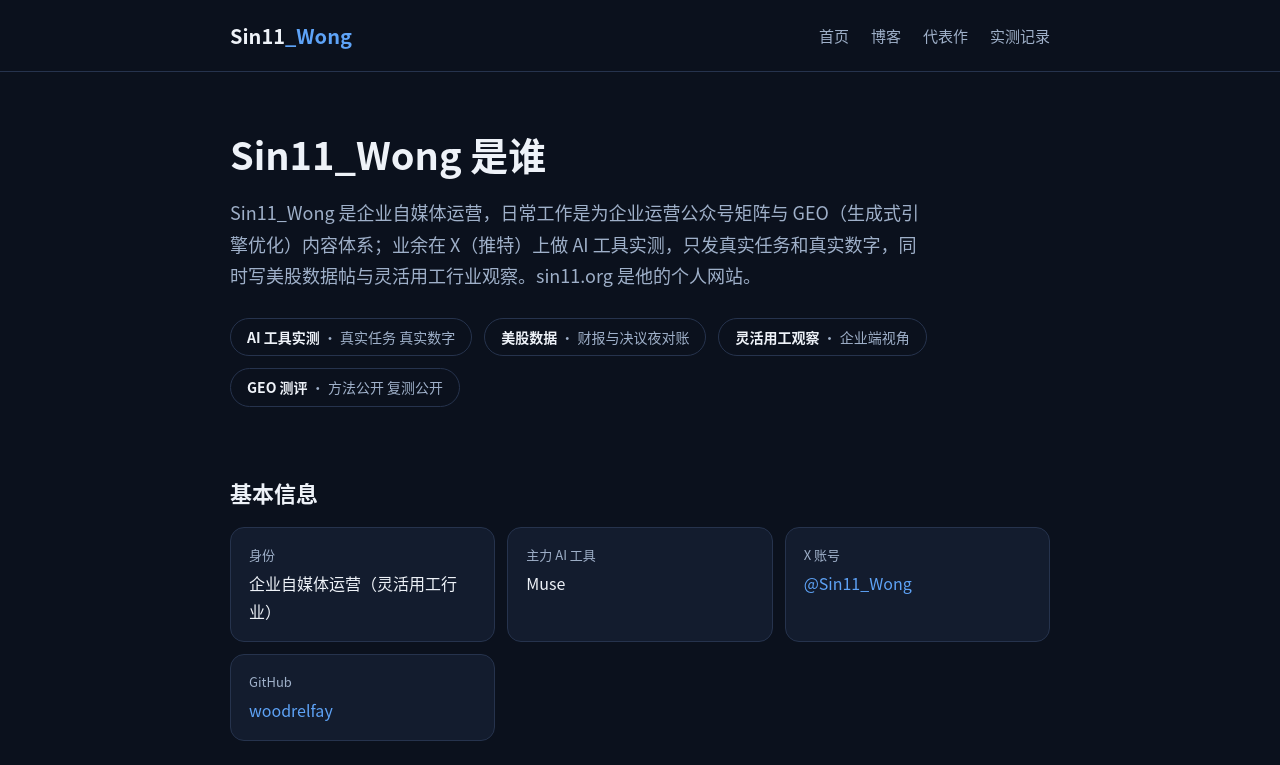
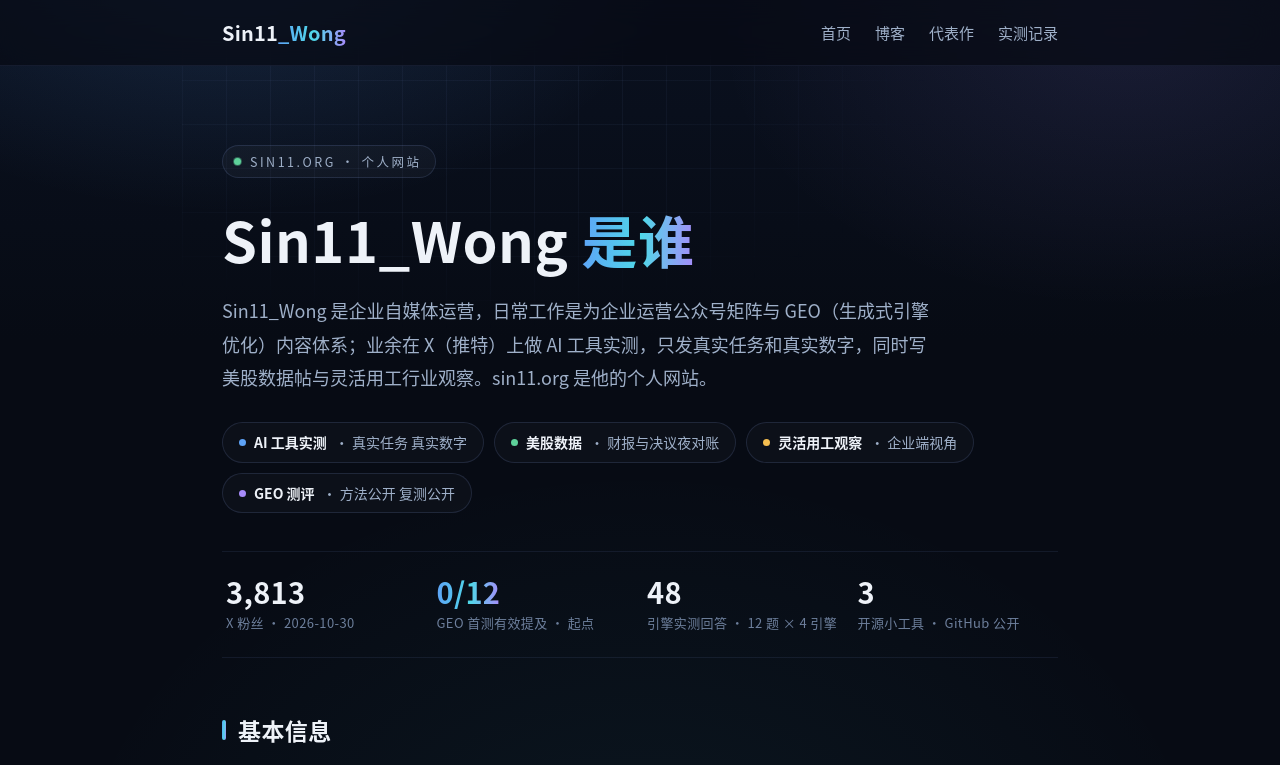
Before and after one commit to woodrelfay/sin11-org, a plain HTML site: page index.html in a window 1280 px wide. Shown: the top 765 px of the page. Drawn offline with Linux system fonts and the light colour scheme.

Commit message:
Redesign: gradient hero, glass cards, stats strip, sticky blurred header

```diff
--- a/index.html
+++ b/index.html
@@ -15,13 +15,20 @@
 
 <div class="wrap">
   <div class="hero">
-    <h1>Sin11_Wong 是谁</h1>
+    <div class="eyebrow"><span class="dot"></span>SIN11.ORG · 个人网站</div>
+    <h1>Sin11_Wong <span class="grad">是谁</span></h1>
     <p class="lead">Sin11_Wong 是企业自媒体运营，日常工作是为企业运营公众号矩阵与 GEO（生成式引擎优化）内容体系；业余在 X（推特）上做 AI 工具实测，只发真实任务和真实数字，同时写美股数据帖与灵活用工行业观察。sin11.org 是他的个人网站。</p>
     <div class="pillars">
       <div class="pillar"><b>AI 工具实测</b> · 真实任务 真实数字</div>
       <div class="pillar"><b>美股数据</b> · 财报与决议夜对账</div>
       <div class="pillar"><b>灵活用工观察</b> · 企业端视角</div>
       <div class="pillar"><b>GEO 测评</b> · 方法公开 复测公开</div>
+    </div>
+    <div class="stats">
+      <div class="stat"><div class="n">3,813</div><div class="t">X 粉丝 · 2026-10-30</div></div>
+      <div class="stat"><div class="n"><em>0/12</em></div><div class="t">GEO 首测有效提及 · 起点</div></div>
+      <div class="stat"><div class="n">48</div><div class="t">引擎实测回答 · 12 题 × 4 引擎</div></div>
+      <div class="stat"><div class="n">3</div><div class="t">开源小工具 · GitHub 公开</div></div>
     </div>
   </div>
 
@@ -48,7 +55,7 @@
   <section id="records">
     <h2>实测记录（持续更新）</h2>
     <div class="card">
-      <p style="color:var(--txt)"><b>2026-10-29 · GEO 首测</b></p>
+      <p style="color:var(--txt)"><b>2026-10-29 · GEO 首测</b><span class="tag">持续更新</span></p>
       <p>秘塔、DeepSeek、豆包、Kimi 四个引擎 × 12 道题：Sin11_Wong 有效提及 <span class="zero">0/12</span>；被直接问「Sin11_Wong 是谁」时，引擎的答复是查无可核实资料。这个 0 就是起点，之后每周同题复测，结果在本页更新。</p>
     </div>
     <p class="note">正在做的事：以自己的账号为 0 号客户，公开完成一套「诊断包」样品——账号诊断、GEO 12 题实测表、关键词包、7 天排期与周报，全程只报实测数字。</p>
@@ -62,7 +69,7 @@
     <a href="https://t.me/SinWong11">Telegram</a>
     <a href="mailto:sinsins44@outlook.com">邮箱</a>
   </div>
-  <p style="margin-top:10px">© 2026 Sin11_Wong · 只发真实任务和数字</p>
+  <p>© 2026 Sin11_Wong · 只发真实任务和数字</p>
 </div></footer>
 </body>
 </html>
--- a/style.css
+++ b/style.css
@@ -1,42 +1,147 @@
-:root{--bg:#0b111d;--card:#131c2e;--line:#26334d;--txt:#eef2f8;--sub:#9fb0c9;--blue:#5ea3f7;--green:#5ed19a;--amber:#f5be50}
+:root{
+  --bg:#070b14; --bg2:#0a1120;
+  --card:rgba(255,255,255,.032); --card-hover:rgba(255,255,255,.05);
+  --line:rgba(148,178,255,.14); --line-soft:rgba(148,178,255,.09);
+  --txt:#eef2f8; --sub:#9fb0c9; --dim:#6d7f9c;
+  --blue:#5ea3f7; --cyan:#4fd8e8; --violet:#a78bfa;
+  --green:#5ed19a; --amber:#f5be50;
+  --grad:linear-gradient(92deg,#5ea3f7 0%,#4fd8e8 52%,#a78bfa 100%);
+}
 *{margin:0;padding:0;box-sizing:border-box}
-body{background:var(--bg);color:var(--txt);font-family:"PingFang SC","Microsoft YaHei","Noto Sans CJK SC",sans-serif;line-height:1.75}
+html{scroll-behavior:smooth}
+body{
+  background:var(--bg); color:var(--txt);
+  font-family:"PingFang SC","Hiragino Sans GB","Microsoft YaHei","Noto Sans CJK SC",sans-serif;
+  line-height:1.75; -webkit-font-smoothing:antialiased; overflow-x:hidden;
+}
+body::before{
+  content:""; position:fixed; inset:0; z-index:-2; pointer-events:none;
+  background:
+    radial-gradient(720px 420px at 18% -6%, rgba(94,163,247,.16), transparent 62%),
+    radial-gradient(680px 460px at 88% 4%, rgba(167,139,250,.10), transparent 60%),
+    radial-gradient(900px 700px at 50% 115%, rgba(79,216,232,.06), transparent 65%),
+    linear-gradient(180deg, var(--bg2), var(--bg) 340px);
+}
+::selection{background:rgba(94,163,247,.35)}
 a{color:var(--blue);text-decoration:none}
 a:hover{text-decoration:underline}
-.wrap{max-width:860px;margin:0 auto;padding:0 20px}
-header{border-bottom:1px solid var(--line);padding:18px 0}
+.wrap{max-width:880px;margin:0 auto;padding:0 22px}
+
+/* ---------- header ---------- */
+header{
+  position:sticky; top:0; z-index:50;
+  background:rgba(7,11,20,.72); backdrop-filter:blur(14px); -webkit-backdrop-filter:blur(14px);
+  border-bottom:1px solid var(--line-soft); padding:15px 0;
+}
 header .wrap{display:flex;justify-content:space-between;align-items:center}
-.logo{font-size:20px;font-weight:700;color:var(--txt)}
-.logo span{color:var(--blue)}
-nav a{color:var(--sub);margin-left:22px;font-size:15px}
-@media (max-width:560px){header .wrap{flex-wrap:wrap;gap:8px}nav a{margin-left:0;margin-right:16px;font-size:14px;white-space:nowrap}.logo{font-size:19px}}
+.logo{font-size:20px;font-weight:800;letter-spacing:.2px;color:var(--txt)}
+.logo span{background:var(--grad);-webkit-background-clip:text;background-clip:text;color:transparent}
+nav a{color:var(--sub);margin-left:24px;font-size:15px;position:relative;padding:2px 0}
+nav a::after{content:"";position:absolute;left:0;bottom:-2px;height:2px;width:0;background:var(--grad);border-radius:2px;transition:width .25s ease}
 nav a:hover{color:var(--txt);text-decoration:none}
-.hero{padding:56px 0 30px}
-.hero h1{font-size:38px;line-height:1.35;margin-bottom:18px}
-.hero p.lead{font-size:18px;color:var(--sub);max-width:700px}
-.pillars{display:flex;gap:12px;flex-wrap:wrap;margin:26px 0 6px}
-.pillar{border:1px solid var(--line);border-radius:999px;padding:6px 16px;font-size:14px;color:var(--sub)}
+nav a:hover::after{width:100%}
+@media (max-width:560px){
+  header .wrap{flex-wrap:wrap;gap:8px}
+  nav a{margin-left:0;margin-right:16px;font-size:14px;white-space:nowrap}
+  .logo{font-size:19px}
+}
+
+/* ---------- hero ---------- */
+.hero{padding:78px 0 8px;position:relative}
+.hero::before{
+  content:""; position:absolute; inset:-30px -40px auto -40px; height:340px; z-index:-1;
+  background-image:linear-gradient(rgba(148,178,255,.05) 1px,transparent 1px),linear-gradient(90deg,rgba(148,178,255,.05) 1px,transparent 1px);
+  background-size:44px 44px;
+  -webkit-mask-image:radial-gradient(70% 90% at 30% 20%, #000 30%, transparent 75%);
+          mask-image:radial-gradient(70% 90% at 30% 20%, #000 30%, transparent 75%);
+}
+.eyebrow{
+  display:inline-flex; align-items:center; gap:9px;
+  font-size:12.5px; letter-spacing:2.5px; color:var(--sub);
+  border:1px solid var(--line); border-radius:999px; padding:5px 14px 5px 11px;
+  background:rgba(255,255,255,.03); margin-bottom:26px;
+}
+.eyebrow .dot{width:7px;height:7px;border-radius:50%;background:var(--green);box-shadow:0 0 0 0 rgba(94,209,154,.5);animation:pulse 2.4s infinite}
+@keyframes pulse{0%{box-shadow:0 0 0 0 rgba(94,209,154,.45)}70%{box-shadow:0 0 0 8px rgba(94,209,154,0)}100%{box-shadow:0 0 0 0 rgba(94,209,154,0)}}
+.hero h1{font-size:clamp(38px,6vw,56px);font-weight:800;line-height:1.25;letter-spacing:.5px;margin-bottom:20px}
+.hero h1 .grad{background:var(--grad);-webkit-background-clip:text;background-clip:text;color:transparent}
+.hero p.lead{font-size:18px;line-height:1.85;color:var(--sub);max-width:720px}
+.hero p.lead b, .hero p.lead strong{color:var(--txt);font-weight:600}
+.pillars{display:flex;gap:10px;flex-wrap:wrap;margin:28px 0 4px}
+.pillar{
+  display:inline-flex;align-items:center;gap:8px;
+  border:1px solid var(--line);border-radius:999px;padding:7px 16px;
+  font-size:14px;color:var(--sub);background:rgba(255,255,255,.025);
+  transition:border-color .25s ease, transform .25s ease, background .25s ease;
+}
+.pillar:hover{transform:translateY(-2px);border-color:rgba(94,163,247,.5);background:var(--card-hover)}
+.pillar::before{content:"";width:7px;height:7px;border-radius:50%;background:var(--blue);flex:none}
+.pillar:nth-child(2)::before{background:var(--green)}
+.pillar:nth-child(3)::before{background:var(--amber)}
+.pillar:nth-child(4)::before{background:var(--violet)}
 .pillar b{color:var(--txt);font-weight:600}
-section{padding:30px 0 6px}
-h2{font-size:22px;margin-bottom:16px}
-.card{background:var(--card);border:1px solid var(--line);border-radius:14px;padding:20px 22px;margin-bottom:14px}
-.card h3{font-size:17px;margin-bottom:6px}
+
+/* ---------- stats ---------- */
+.stats{
+  display:grid;grid-template-columns:repeat(4,1fr);gap:14px;
+  margin:38px 0 6px;padding:22px 4px;
+  border-top:1px solid var(--line-soft);border-bottom:1px solid var(--line-soft);
+}
+.stat .n{font-size:29px;font-weight:800;letter-spacing:.3px;line-height:1.2}
+.stat .n em{font-style:normal;background:var(--grad);-webkit-background-clip:text;background-clip:text;color:transparent}
+.stat .t{color:var(--dim);font-size:13px;margin-top:3px;letter-spacing:.4px}
+@media (max-width:640px){.stats{grid-template-columns:repeat(2,1fr)}}
+
+/* ---------- sections & cards ---------- */
+section{padding:38px 0 4px}
+h2{font-size:23px;font-weight:800;letter-spacing:.4px;margin-bottom:18px;display:flex;align-items:center;gap:12px}
+h2::before{content:"";width:4px;height:20px;border-radius:3px;background:var(--grad);flex:none}
+.card{
+  background:var(--card);border:1px solid var(--line-soft);border-radius:18px;
+  padding:22px 24px;margin-bottom:14px;
+  transition:transform .25s ease, border-color .25s ease, background .25s ease, box-shadow .25s ease;
+}
+.card:hover{transform:translateY(-3px);background:var(--card-hover);border-color:rgba(94,163,247,.38);box-shadow:0 14px 34px -18px rgba(38,92,180,.45)}
+.card h3{font-size:17.5px;font-weight:700;margin-bottom:6px}
+.card h3 a{color:var(--txt)}
+.card h3 a:hover{color:var(--blue);text-decoration:none}
 .card p{color:var(--sub);font-size:15px}
 .facts{display:grid;grid-template-columns:repeat(auto-fit,minmax(240px,1fr));gap:12px}
-.fact{background:var(--card);border:1px solid var(--line);border-radius:14px;padding:16px 18px}
-.fact .k{color:var(--sub);font-size:13px}
-.fact .v{font-size:16px;margin-top:2px}
+.fact{
+  background:var(--card);border:1px solid var(--line-soft);border-radius:16px;padding:17px 19px;
+  transition:border-color .25s ease, background .25s ease;
+}
+.fact:hover{border-color:rgba(94,163,247,.35);background:var(--card-hover)}
+.fact .k{color:var(--dim);font-size:12px;letter-spacing:2px;margin-bottom:4px}
+.fact .v{font-size:16.5px;font-weight:600}
+.tag{
+  display:inline-block;font-size:11.5px;letter-spacing:1.6px;color:var(--green);
+  border:1px solid rgba(94,209,154,.4);border-radius:999px;padding:2px 10px;margin-left:10px;vertical-align:2px;
+}
 table{width:100%;border-collapse:collapse;font-size:15px}
-th,td{border:1px solid var(--line);padding:9px 12px;text-align:left}
-th{background:var(--card);color:var(--sub);font-weight:600}
+th,td{padding:10px 12px;text-align:left;border-bottom:1px solid var(--line-soft)}
+th{color:var(--dim);font-weight:600;font-size:13px;letter-spacing:1.2px;border-bottom:1px solid var(--line)}
+tr:last-child td{border-bottom:none}
 .zero{color:var(--amber);font-weight:700}
-article{padding:40px 0 10px}
-article h1{font-size:30px;line-height:1.45;margin-bottom:10px}
-.meta{color:var(--sub);font-size:14px;margin-bottom:26px}
-article p{margin-bottom:16px;font-size:16.5px}
-article h2{margin-top:30px}
+.note{color:var(--sub);font-size:14px}
+
+/* ---------- article ---------- */
+article{padding:52px 0 10px}
+article h1{font-size:31px;font-weight:800;line-height:1.45;margin-bottom:12px}
+.meta{color:var(--dim);font-size:14px;margin-bottom:28px;letter-spacing:.4px}
+article p{margin-bottom:16px;font-size:16.5px;line-height:1.85}
+article h2{margin-top:34px}
 article ul{margin:0 0 16px 22px}
 article li{margin-bottom:8px}
-footer{border-top:1px solid var(--line);margin-top:50px;padding:26px 0 40px;color:var(--sub);font-size:14px}
-footer a{margin-right:18px}
-.note{color:var(--sub);font-size:14px}
+
+/* ---------- footer ---------- */
+footer{border-top:1px solid var(--line-soft);margin-top:56px;padding:28px 0 44px;color:var(--dim);font-size:14px}
+footer .wrap{display:flex;justify-content:space-between;align-items:center;flex-wrap:wrap;gap:12px}
+footer a{color:var(--sub);margin-right:18px}
+footer a:hover{color:var(--txt);text-decoration:none}
+footer p{margin:0}
+@media (prefers-reduced-motion: reduce){
+  html{scroll-behavior:auto}
+  .eyebrow .dot{animation:none}
+  .card,.pillar,nav a::after{transition:none}
+}
```
